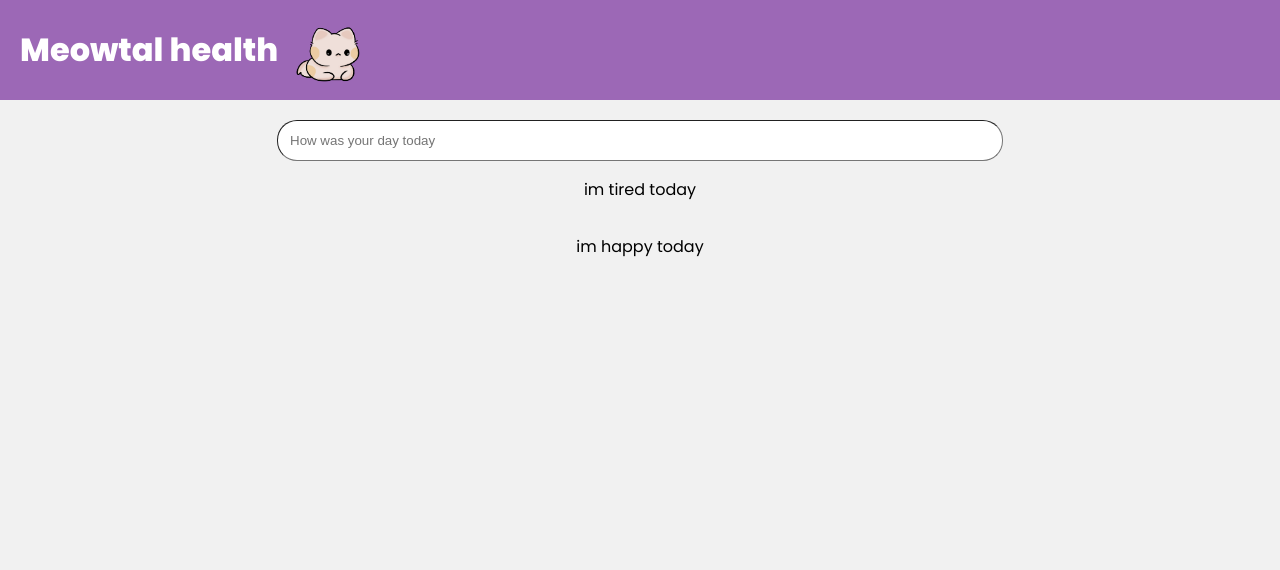
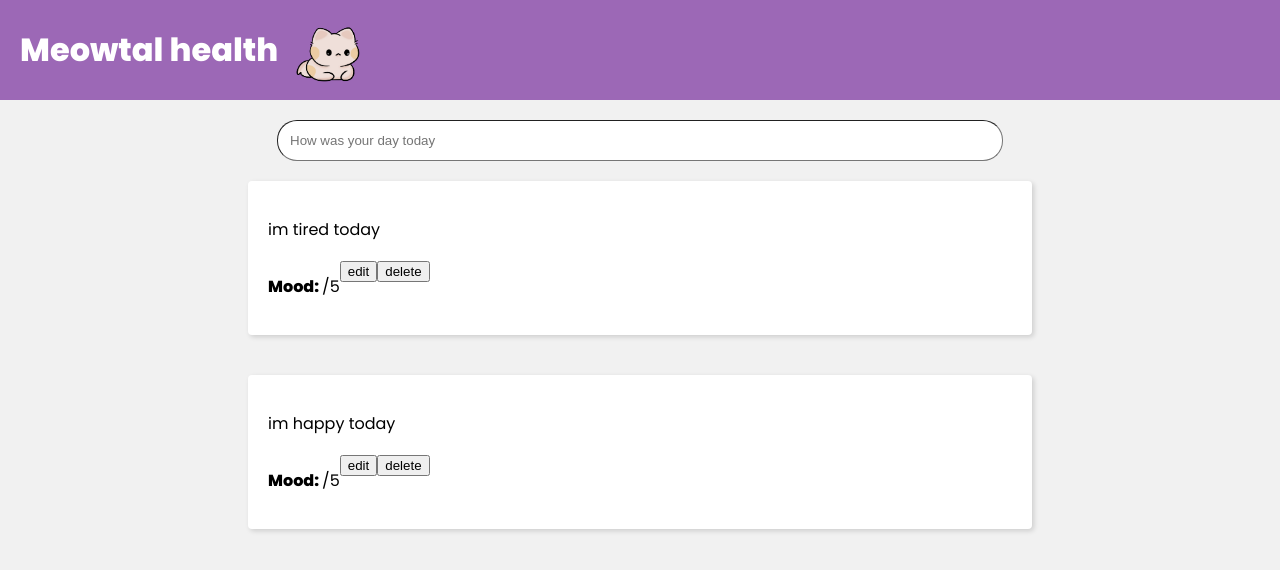
Before and after one commit to pcgiang/react-node-app, a React (Create React App) app in the folder client/: page / in a window 1280 px wide. Shown: the top 570 px of the page. Built offline with nearby package versions, Linux system fonts and the light colour scheme; no server answers.

Commit message:
styled journalDetails component

```diff
--- a/client/package.json
+++ b/client/package.json
@@ -3,6 +3,10 @@
   "version": "0.1.0",
   "private": true,
   "dependencies": {
+    "@emotion/react": "^11.11.1",
+    "@emotion/styled": "^11.11.0",
+    "@mui/icons-material": "^5.14.1",
+    "@mui/material": "^5.14.2",
     "@testing-library/jest-dom": "^5.16.5",
     "@testing-library/react": "^13.4.0",
     "@testing-library/user-event": "^13.5.0",
--- a/client/src/components/AddJournal.js
+++ b/client/src/components/AddJournal.js
@@ -75,6 +75,11 @@ const AddJournal = ({ addJournal }) => {
               <br/>
 
               <MoodSelecter handleHappinessSelect={handleHappinessSelect} isSubmit={isSubmit}/>
+              {
+                error && (
+                  <div className='error'> {error} </div>
+                )
+              }
               <button type='submit' className='primary-button' onClick={handleSubmit}> Submit Journal </button>
             </form>
           </div>
--- a/client/src/components/JournalDetails.js
+++ b/client/src/components/JournalDetails.js
@@ -4,8 +4,15 @@ const JournalDetails = ({ journal }) => {
   return (
     <div className="journal-details">
       <b> { journal.createdAt } </b>
-      <p> { journal.content } </p>
-      <p> { journal.happiness } </p>
+      <p className='journal-content'> { journal.content } </p>
+      <div className='bottom-row'>
+        <p> <strong> Mood: </strong> { journal.happiness }/5 </p>
+        <div>
+          <button> edit </button>
+          <button> delete </button>
+        </div>
+
+      </div>
     </div>
   )
 }
--- a/client/src/index.css
+++ b/client/src/index.css
@@ -4,6 +4,7 @@
 /* layout */
 :root {
   --primary: #9c68b6;
+  --secondary: rgb(251, 237, 198);
   --error: #e7195a;
 }
 body {
@@ -57,3 +58,12 @@ header h1 {
   border-radius: 4px;
   cursor: pointer;
 }
+
+div.error {
+  padding: 10px;
+  background: #ffefef;
+  border: 1px solid var(--error);
+  color: var(--error);
+  border-radius: 4px;
+  margin: 20px 20px;
+}
--- a/client/src/styles/journalStyle.css
+++ b/client/src/styles/journalStyle.css
@@ -1,5 +1,6 @@
 :root {
   --primary: #9c68b6;
+  --secondary: rgb(251, 237, 198);
   --error: #e7195a;
 }
 
@@ -41,6 +42,7 @@
   flex-direction: column;
   padding-top: 30px;
   align-items: center;
+  z-index: 100;
 }
 
 .journal-form-pop-up-card {
@@ -118,5 +120,23 @@
 }
 
 .journal-details {
+  background: #fff;
+  width: 60%;
+  border-radius: 4px;
+  margin: 20px auto;
+  padding: 20px;
+  position: relative;
+  box-shadow: 2px 2px 5px rgba(0,0,0,0.15);
+}
+
+.journal-content {
+  overflow: hidden;
+  display: -webkit-box;
+  -webkit-line-clamp: 3;
+  -webkit-box-orient: vertical;
+}
+
+.journal-details .bottom-row {
+  display: flex;
 
 }
```
Also changed, not shown: 1 other file (tests, documents, lock files or other folders).
